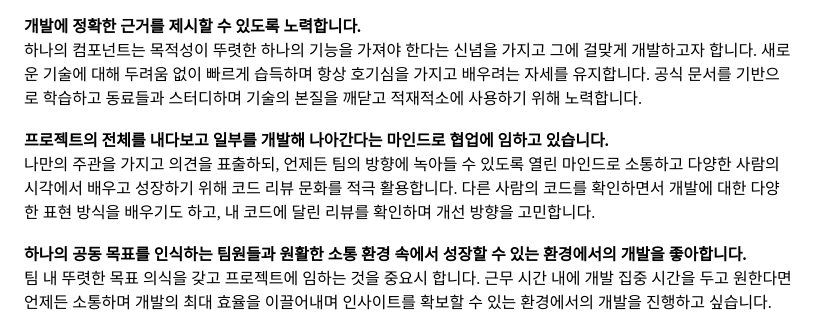
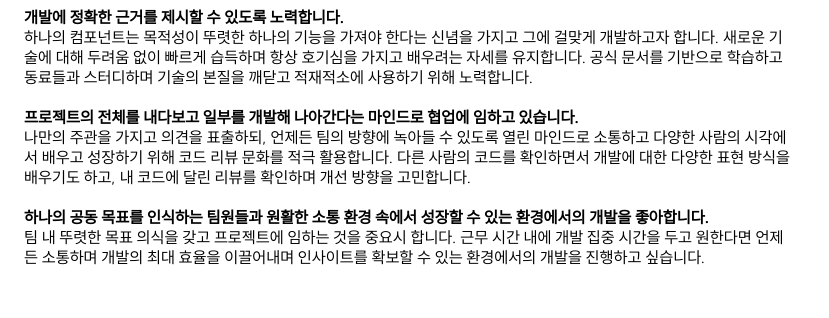
Before and after one commit to Heojiyeon/resume, a Gatsby site: page / in a window 1280 px wide. Shown: the part 156-474 px from the top of the page, without its empty margins (0-829 px from the left). Built offline with nearby package versions, Linux system fonts and the light colour scheme; Gatsby itself is replaced by a stand-in of ours.

Commit message:
style: add font styling

```diff
--- a/src/styles/global.css
+++ b/src/styles/global.css
@@ -1,5 +1,12 @@
+@font-face {
+  font-family: 'SUIT-Regular';
+  font-weight: normal;
+  src: url('../font/SUIT-Regular.woff2') format('truetype');
+}
+
 body,
 html {
   height: 100%;
   max-width: 44rem;
+  font-family: 'SUIT-Regular';
 }
```
Also changed, not shown: src/font/SUIT-Regular.woff2 (added).
